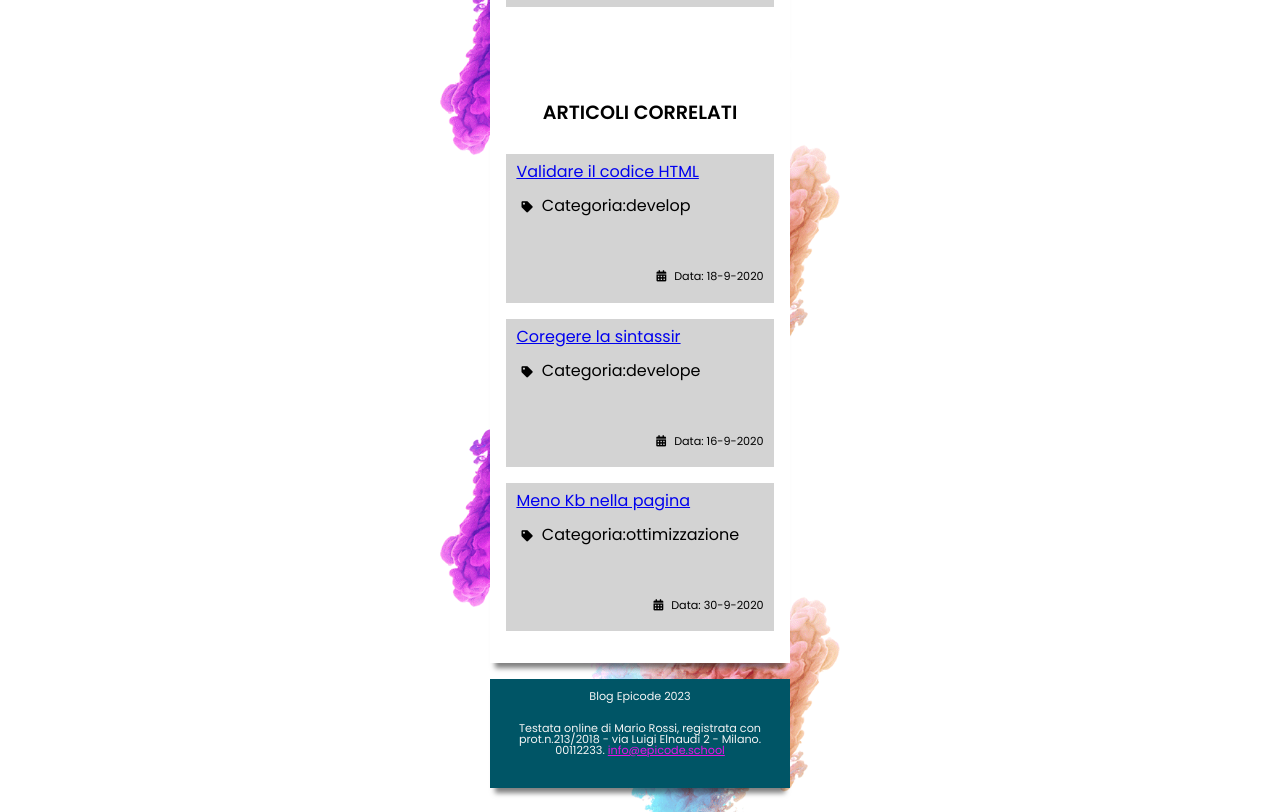
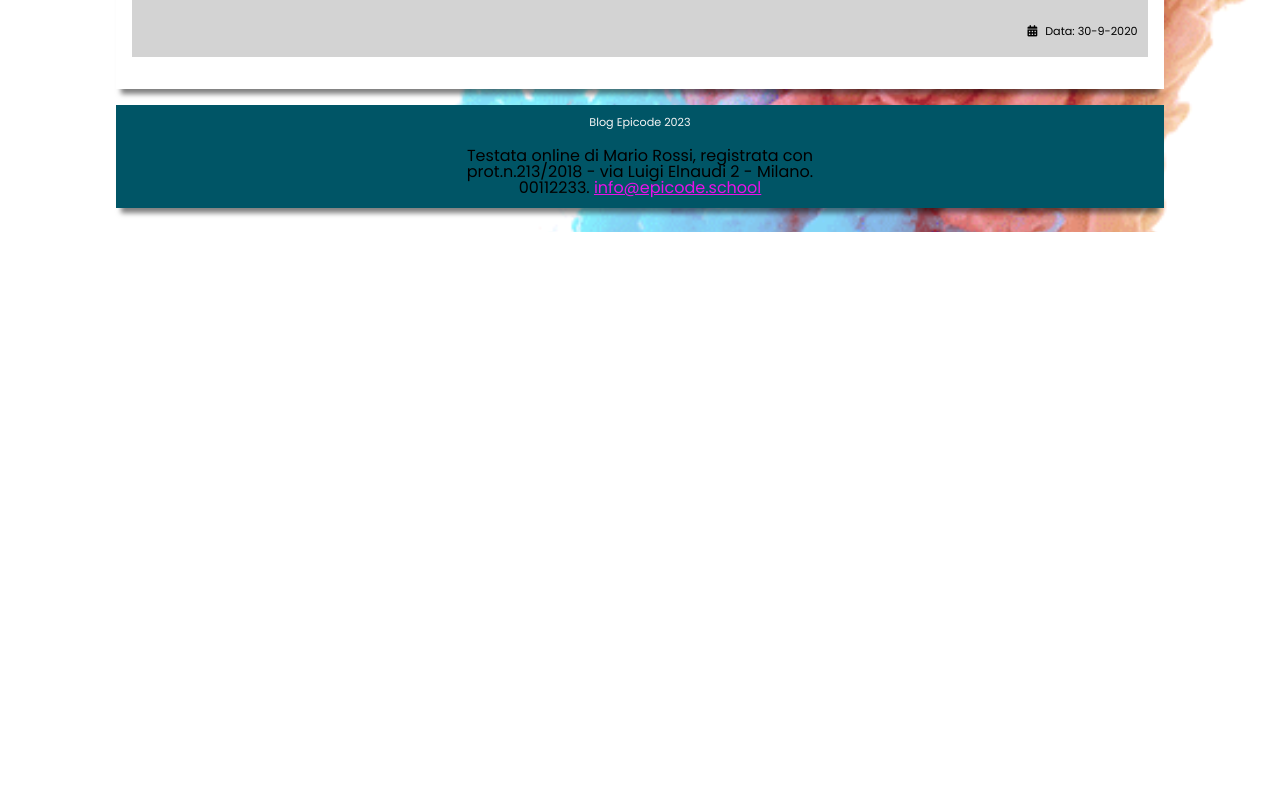
Before and after one commit to andreaDevelope/S1-L4, a plain HTML site: page index.html in a window 1280 px wide. Shown: the part 2314-3126 px from the top of the page. After the commit the page ends 2546 px from the top, so only its background shows below. Drawn offline with Linux system fonts and the light colour scheme.

Commit message:
refactoring

```diff
--- a/css/style.css
+++ b/css/style.css
@@ -27,7 +27,6 @@ footer {
 .container {
   background-image: url(/assets/img/sfondo.png);
   background-size: contain;
-  max-width: 400px;
   padding: 24px;
   margin-inline: auto;
 }
@@ -39,7 +38,7 @@ header {
 }
 
 header div img {
-  width: 80%;
+  width: 250px;
   margin-bottom: 2rem;
   padding-top: 30px;
 }
--- a/index.html
+++ b/index.html
@@ -182,11 +182,11 @@
       <footer>
         <div>
           <p>Blog Epicode 2023</p>
-          <p>
+          <address>
             Testata online di Mario Rossi, registrata con <br />
             prot.n.213/2018 - via Luigi Elnaudi 2 - Milano. <br />
             00112233. <a class="a-foot" href="https://www.google.it/">info@epicode.school</a>
-          </p>
+          </address>
         </div>
       </footer>
     </div>
```
